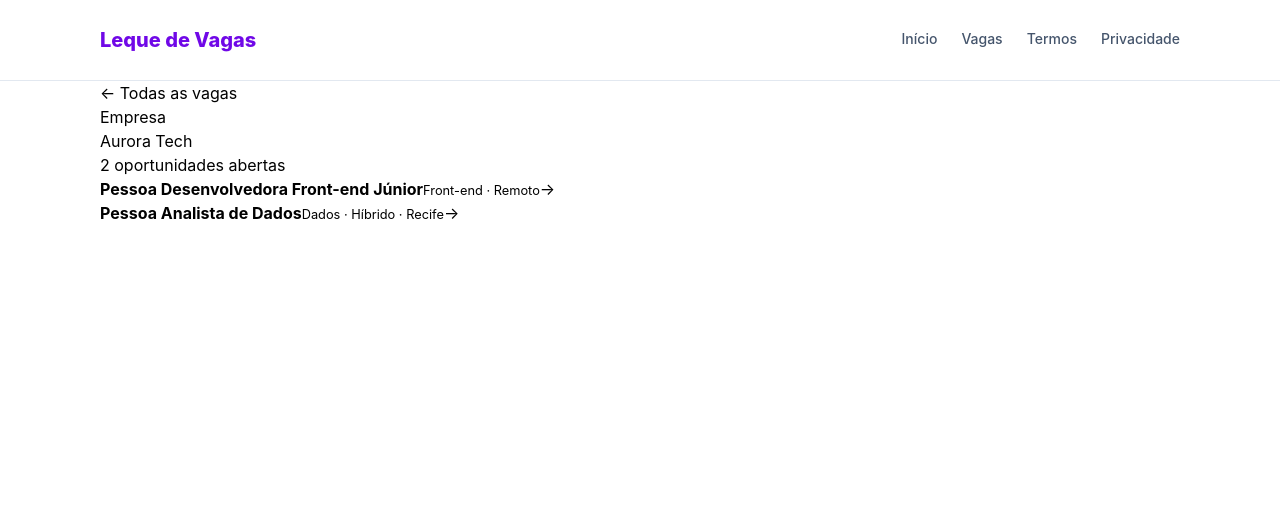
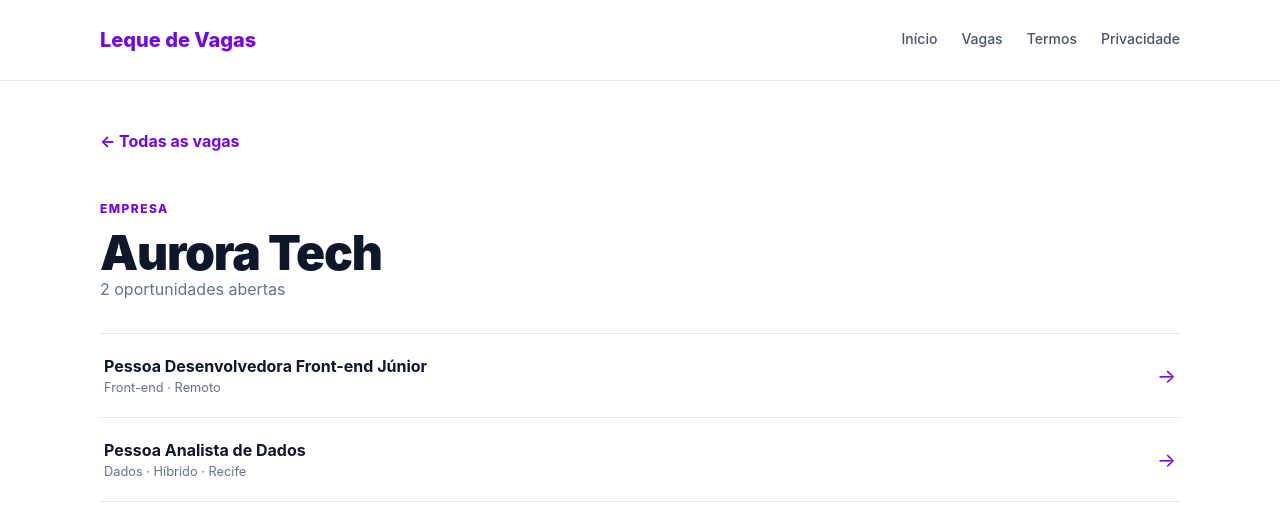
Before and after one commit to teteudeveloper/leque-vagas, a Next.js app: page /empresas/aurora-tech in a window 1280 px wide. Shown: the top 514 px of the page. Built offline with nearby package versions, Linux system fonts and the light colour scheme.

Commit message:
refactor: migrate company page to Tailwind

```diff
--- a/app/empresas/[slug]/page.tsx
+++ b/app/empresas/[slug]/page.tsx
@@ -7,24 +7,31 @@ export default async function Empresa({ params }: { params: Promise<{ slug: stri
   if (!vagasDaEmpresa.length) notFound();
   const empresa = vagasDaEmpresa[0].empresa;
   return (
-    <section>
-      <Link className="voltar-link" href="/vagas">
+    <section className="py-12 pb-24">
+      <Link className="mb-12 inline-block font-bold text-violet-700 hover:underline" href="/vagas">
         ← Todas as vagas
       </Link>
-      <p className="eyebrow">Empresa</p>
-      <h1>{empresa}</h1>
-      <p className="subtitulo">{vagasDaEmpresa.length} oportunidades abertas</p>
-      <ul className="lista-vagas">
+      <p className="mb-3 text-xs font-extrabold uppercase tracking-[0.12em] text-violet-700">
+        Empresa
+      </p>
+      <h1 className="text-5xl font-black tracking-tight text-slate-900">{empresa}</h1>
+      <p className="mb-8 text-slate-500">{vagasDaEmpresa.length} oportunidades abertas</p>
+      <ul className="m-0 list-none p-0">
         {vagasDaEmpresa.map((vaga) => (
-          <li key={vaga.id}>
-            <Link href={`/vagas/${vaga.id}`}>
+          <li className="border-t border-slate-200 last:border-b" key={vaga.id}>
+            <Link
+              className="group flex items-center justify-between gap-5 px-1 py-5"
+              href={`/vagas/${vaga.id}`}
+            >
               <span>
-                <strong>{vaga.titulo}</strong>
-                <small>
+                <strong className="block font-bold text-slate-900 group-hover:text-violet-700">
+                  {vaga.titulo}
+                </strong>
+                <small className="block text-slate-500">
                   {vaga.area} · {vaga.local}
                 </small>
               </span>
-              <span className="seta">→</span>
+              <span className="text-xl text-violet-700">→</span>
             </Link>
           </li>
         ))}
```
